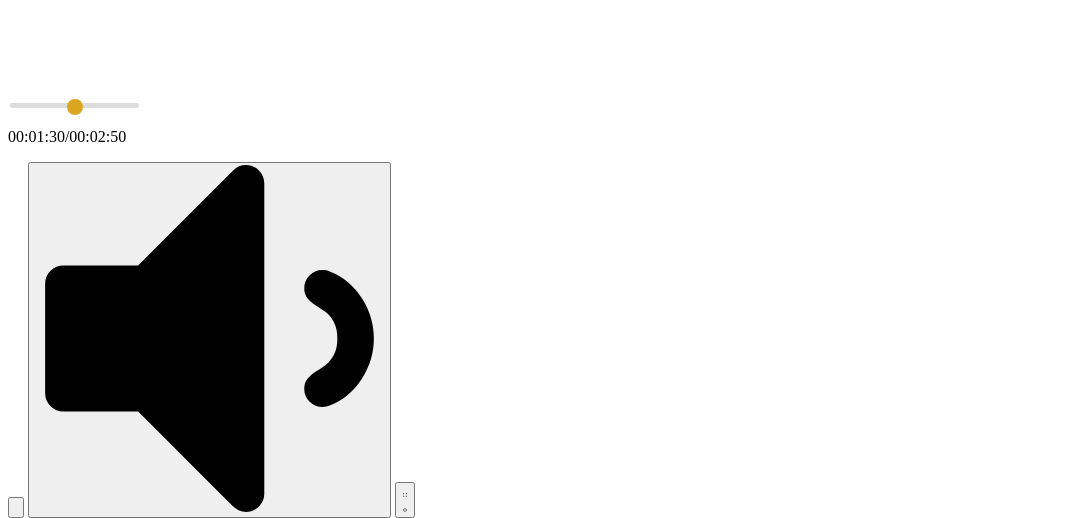
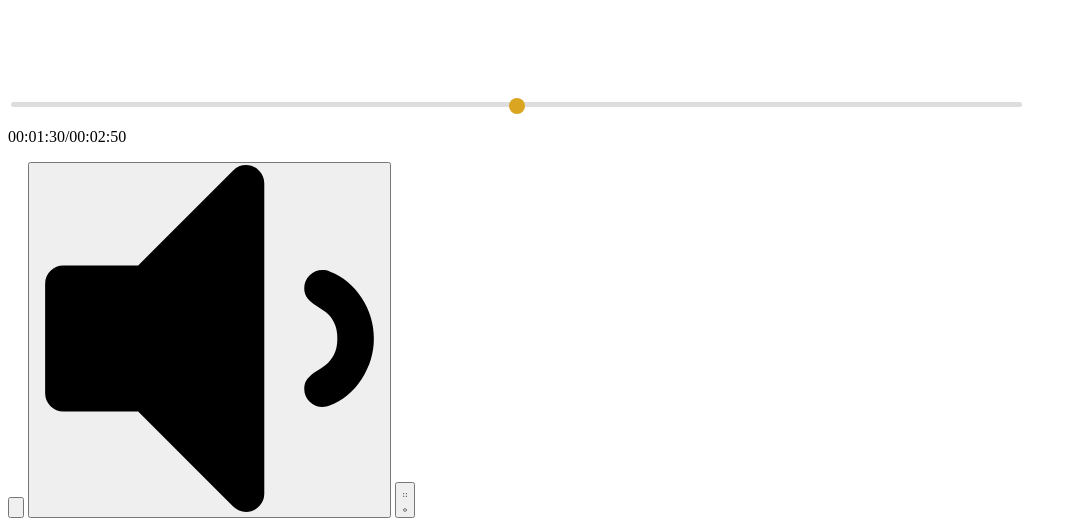
Before and after one commit to Sangeethks/extreme-player, a website built with webpack: page index.html in a window 1280 px wide. Shown: the part 518-1036 px from the top of the page, without its empty margins (0-1077 px from the left). Built offline with nearby package versions, Linux system fonts and the light colour scheme.

Commit message:
Runnable track width adjusted

```diff
--- a/index.html
+++ b/index.html
@@ -52,13 +52,16 @@
   }
   /** range **/
   input[type=range]{
+    /* fix for FF unable to apply focus style bug  */
+    border: 1px solid white;
     /** for webkit supported browsers **/
     -webkit-appearance: none;
+    width: 100%;
 }
 
 /** for webkit supported browsers **/
 input[type=range]::-webkit-slider-runnable-track {
-    width: 300px;
+    width: 100%;
     height: 5px;
     background: #ddd;
     border: none;
```
